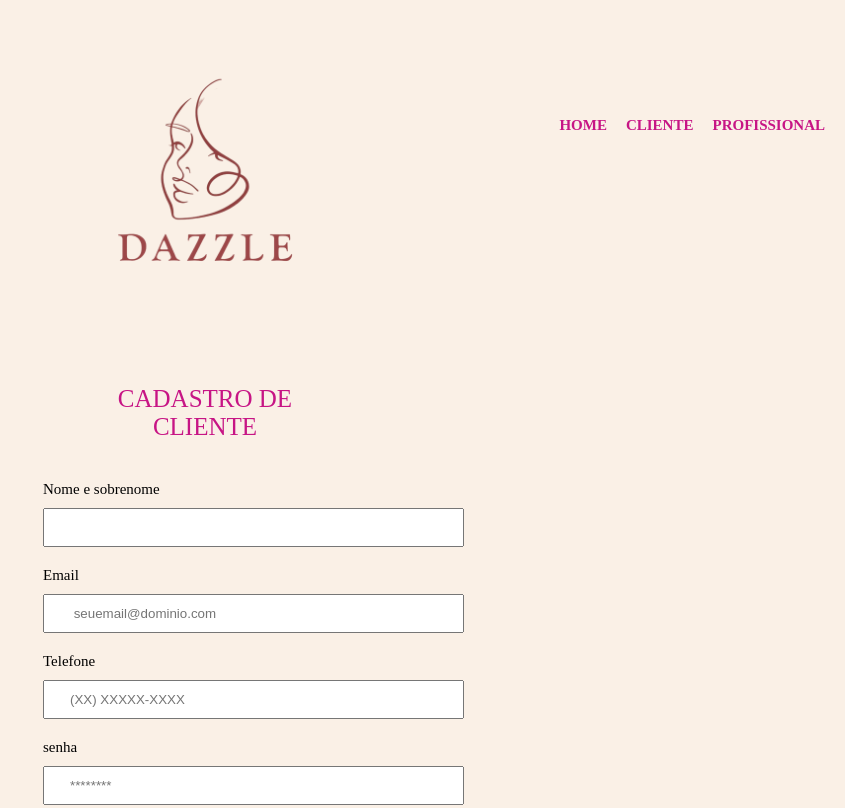
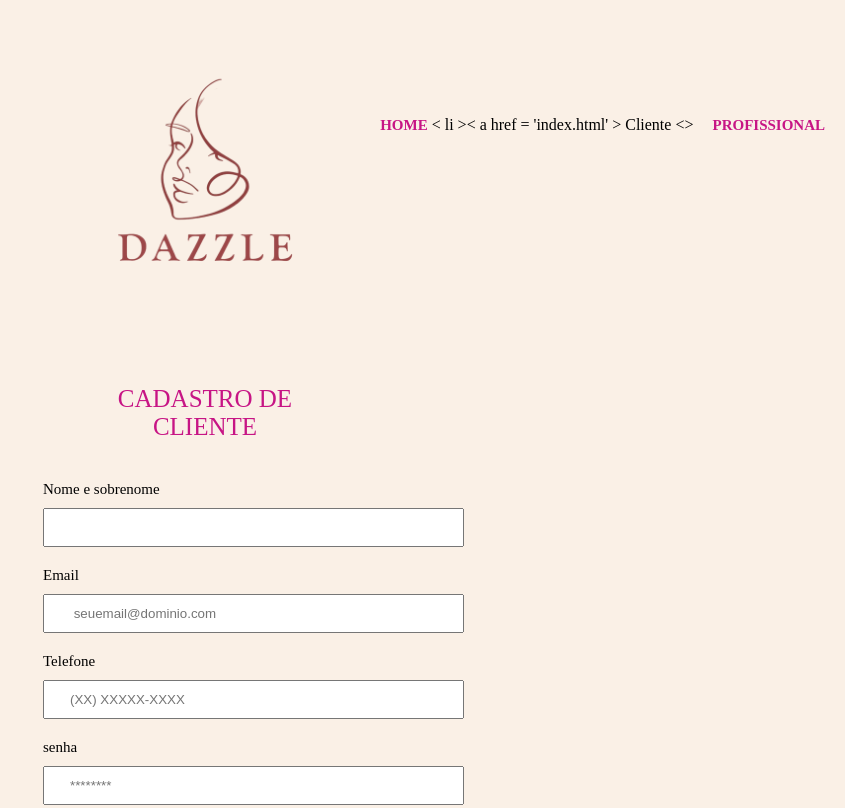
Before and after one commit to Ellensramalho/DazzleSite, a plain HTML site: page index.html in a window 1280 px wide. Shown: the top 808 px of the page, without its empty margins (435-1280 px from the left). Drawn offline with Linux system fonts and the light colour scheme.

Commit message:
Update index.html

```diff
--- a/index.html
+++ b/index.html
@@ -13,7 +13,7 @@
         <nav>
           <ul>
             <li><a href='Home.html'>Home</a></li>
-            <li><a href='dazzle.html'>Cliente</a></li>
+            < li >< a  href = 'index.html' > Cliente </ a ><>
             <li><a href='Profissional.html'>Profissional</a></li>
           </ul>
         </nav>
```
